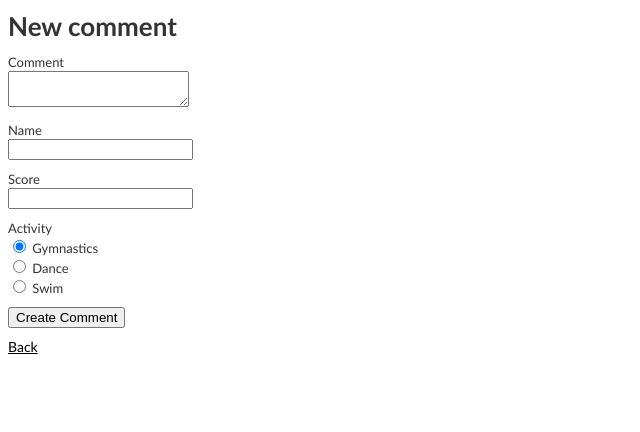
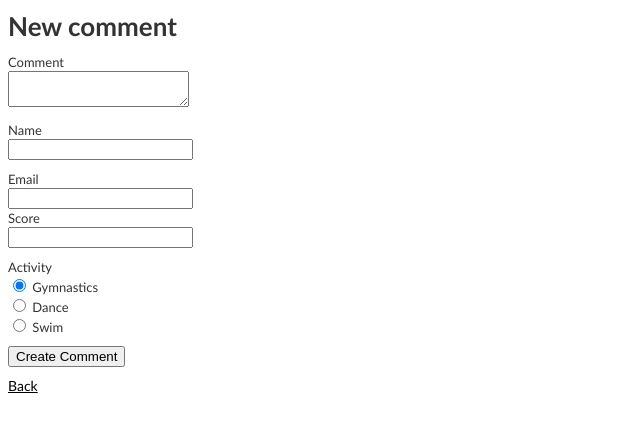
Before and after one commit to TricksGymnastics/tricks-app, a Rails app: page /comments/new in a window 1280 px wide. Shown: the top 432 px of the page, without its empty margins (0-640 px from the left). Run offline with Rails 7, Linux system fonts and the light colour scheme; style sheets or scripts are compiled from the project's sources; some libraries are stand-ins or nearby versions.

Commit message:
Added e-mail to comment

```diff
--- a/app/views/comments/_form.html.erb
+++ b/app/views/comments/_form.html.erb
@@ -18,6 +18,10 @@
   <div class="field">
     <%= f.label :name %><br />
     <%= f.text_field :name %>
+  </div>
+  <div>
+     <%= f.label :email %><br />
+     <%= f.text_field :email %>
   </div>
   <div class="field">
     <%= f.label :score %><br />
--- a/app/views/comments/index.html.erb
+++ b/app/views/comments/index.html.erb
@@ -14,6 +14,7 @@ There are <%= pluralize(Comment.count, "comment") %> in this database.
     <th>Comment</th>
     <th>Name</th>
     <th>Activity</th>
+    <th>E-mail</th>
     <th></th>
     <th></th>
     <th></th>
@@ -28,6 +29,7 @@ There are <%= pluralize(Comment.count, "comment") %> in this database.
     </td>
     <td><%= comment.name %></td>
     <td><%= comment.activity %></td>
+    <td><%= comment.email %></td>
     <td style="padding: 0px 0px 0px 10px"><%= link_to 'Show', comment %></td>
     <td style="padding: 0px 0px 0px 10px"><%= link_to 'Edit', edit_comment_path(comment) %></td>
     <td style="padding: 0px 0px 0px 10px"><%= link_to 'Destroy', comment, confirm: 'Are you sure?', method: :delete %></td>
--- a/app/views/comments/show.html.erb
+++ b/app/views/comments/show.html.erb
@@ -8,6 +8,11 @@
 <p>
   <b>Name:</b>
   <%= @comment.name %>
+</p>
+
+<p>
+  <b>Email:</b>
+  <%= @comment.email %>
 </p>
 
 <p>
```
Also changed, not shown: config/newrelic.yml (added, +255 -0 lines), db/migrate/20121110003409_create_users.rb (deleted, +0 -10 lines), Procfile (deleted), db/schema.rb.
